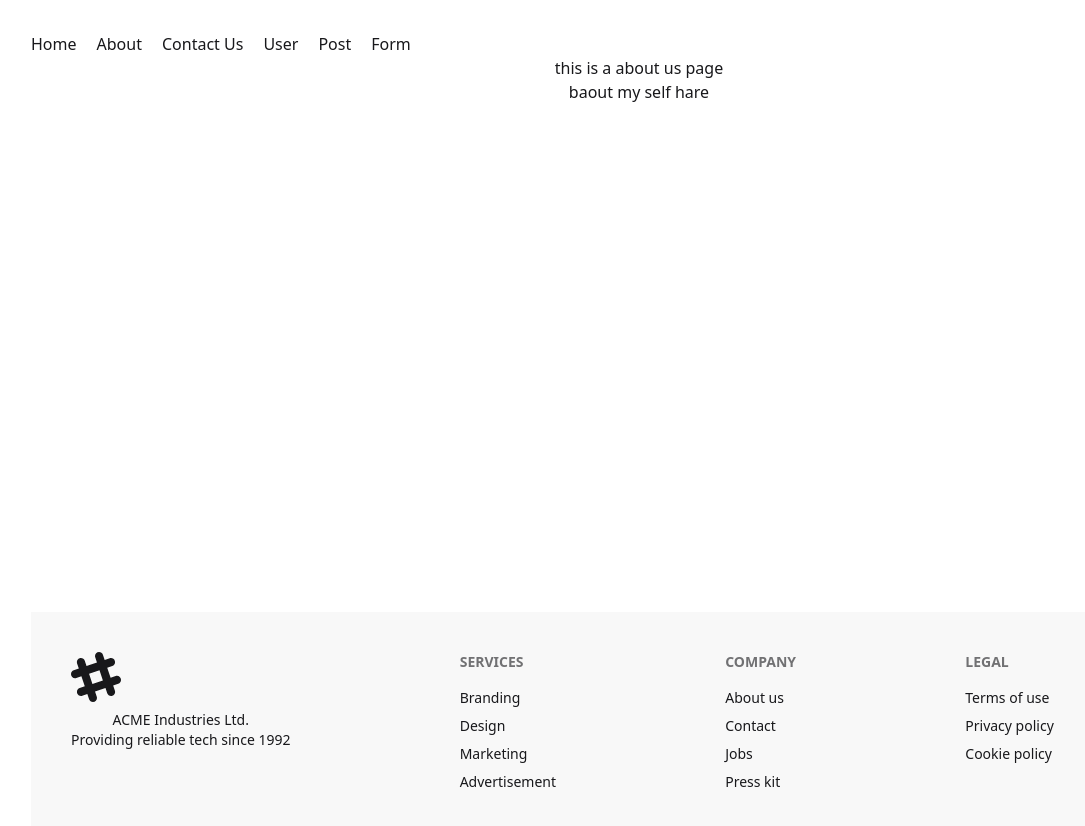
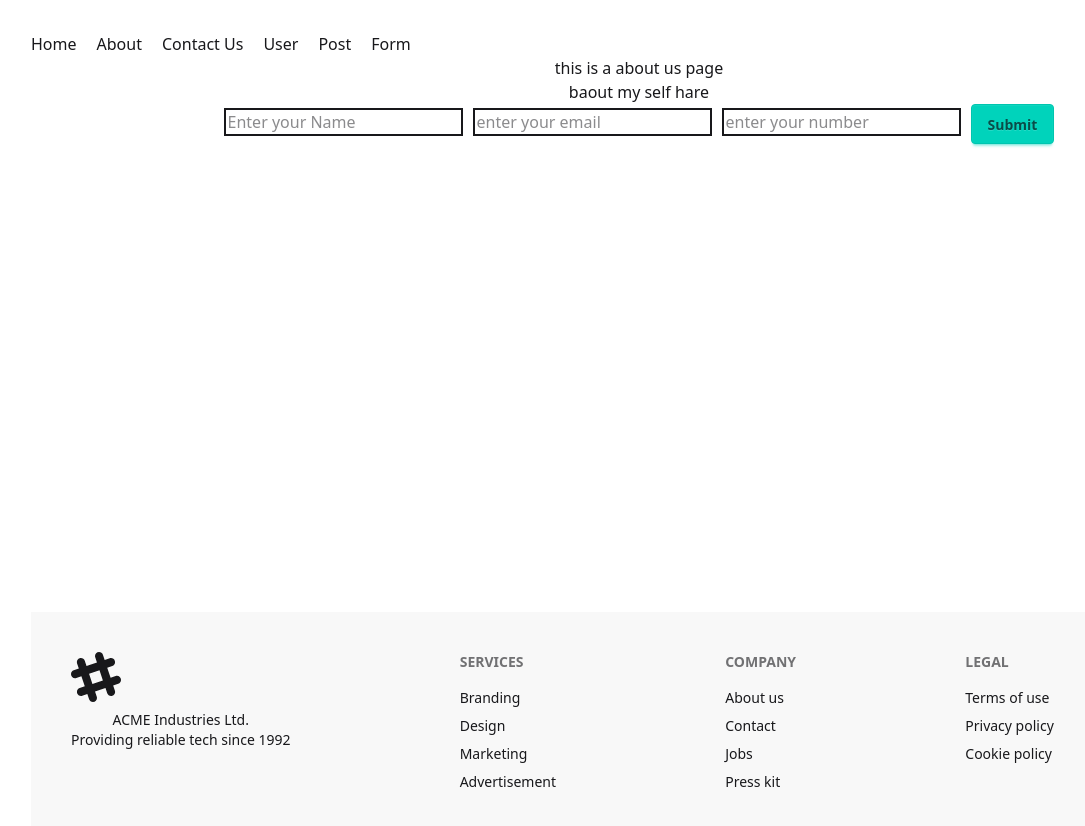
Before and after one commit to RHrakib1/again-router, a React (Vite) app: page /about in a window 1280 px wide. Shown: the top 826 px of the page, without its empty margins (1-1086 px from the left). Built offline with nearby package versions, Linux system fonts and the light colour scheme.

Commit message:
add to the mordan form

```diff
--- a/package.json
+++ b/package.json
@@ -10,6 +10,9 @@
     "preview": "vite preview"
   },
   "dependencies": {
+    "@emotion/react": "^11.14.0",
+    "@emotion/styled": "^11.14.1",
+    "@mui/material": "^7.2.0",
     "@tailwindcss/vite": "^4.1.11",
     "react": "^19.1.0",
     "react-dom": "^19.1.0",
--- a/src/Component/About/About.jsx
+++ b/src/Component/About/About.jsx
@@ -1,10 +1,12 @@
 import React from 'react'
+import Form from '../From/Form'
 
 export default function About() {
     return (
         <div>
             <h1>this is a about us page </h1>
             <p>baout my self hare</p>
+            <Form></Form>
         </div>
     )
 }
--- /dev/null
+++ b/src/Component/From/Form.jsx
@@ -0,0 +1,35 @@
+import React, { useState } from 'react'
+
+export default function Form() {
+    const [name, setname] = useState(null)
+
+    const heandelSubmit = (e) => {
+        e.preventDefault()
+        console.log('hoise');
+        console.log(name);
+    }
+
+    const nameChager = (e) => {
+        console.log(e.target.value);
+        setname(e.target.value);
+
+    }
+    return (
+        <div>
+            <form onSubmit={heandelSubmit} >
+                <input
+                    className='border-2 px-0.5 mr-2.5'
+                    onChange={nameChager}
+                    type="text" name='name' placeholder='Enter your Name' />
+                <input
+                    className='border-2 px-0.5 mr-2.5'
+                    type="email" name='email' placeholder='enter your email' />
+                <input
+                    className='border-2 px-0.5 mr-2.5'
+                    type="number" name='number' placeholder='enter your number' />
+                <input type="submit" value='Submit' className='btn btn-accent' />
+
+            </form>
+        </div>
+    )
+}
```
Also changed, not shown: 1 other file (tests, documents, lock files or other folders).
